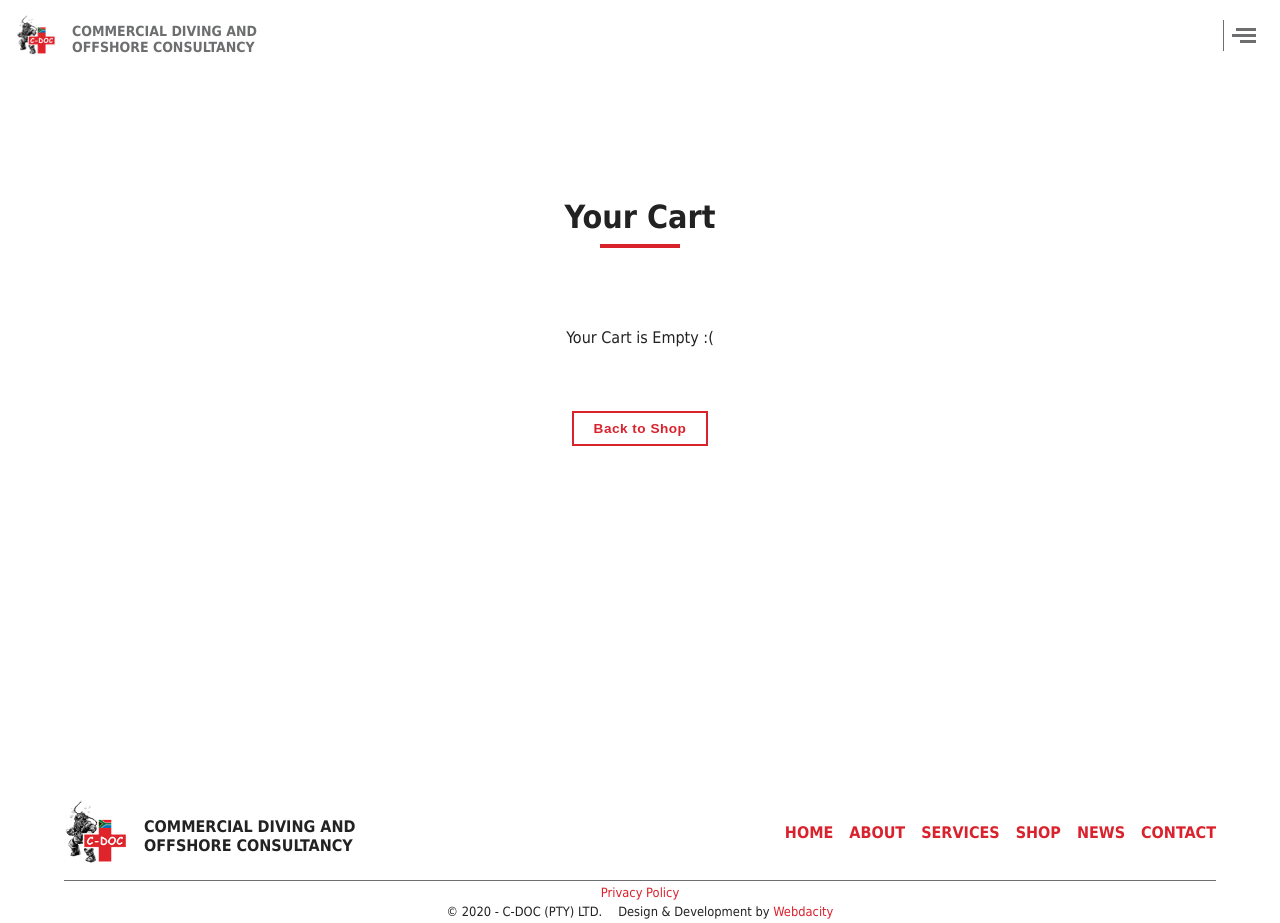
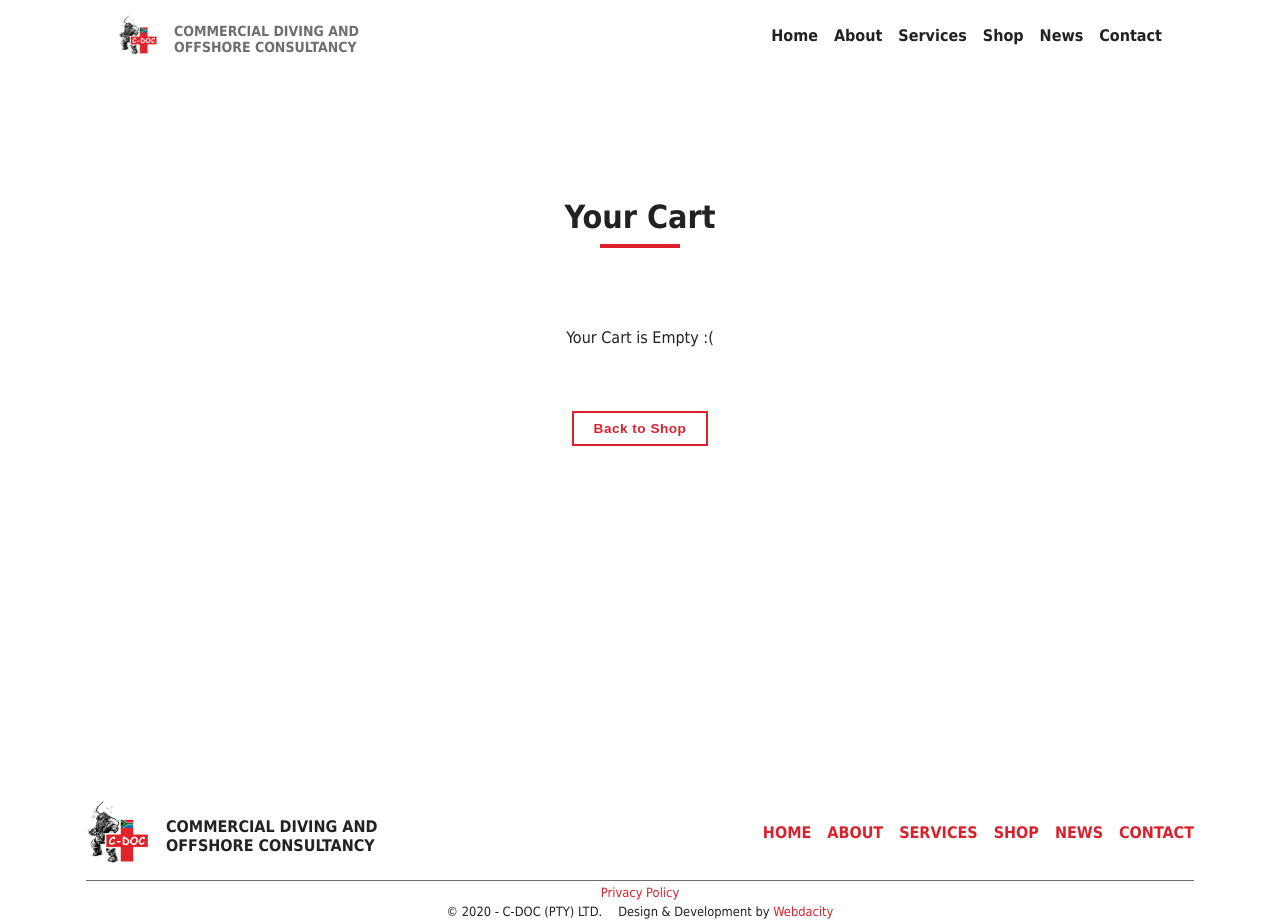
Before and after one commit to arnovanstaden/C-DOC, a Next.js app: page /cart in a window 1280 px wide. Built offline with nearby package versions, Linux system fonts and the light colour scheme.

Commit message:
fix header

```diff
--- a/src/components/website/courses/Courses/Courses.tsx
+++ b/src/components/website/courses/Courses/Courses.tsx
@@ -4,7 +4,7 @@ import axios from 'axios';
 
 // Styles
 import styles from './courses.module.scss';
-import { Container } from '@mui/material';
+import Container from '@components/website/layout/Container/Container';
 
 interface ICourses {
   handleCoursesToggle: () => void;
--- a/src/components/website/layout/Footer/Footer.tsx
+++ b/src/components/website/layout/Footer/Footer.tsx
@@ -2,7 +2,7 @@ import Link from 'next/link';
 
 // Styles
 import styles from './footer.module.scss';
-import { Container } from '@mui/material';
+import Container from '@components/website/layout/Container/Container';
 
 export default function Footer() {
   return (
--- a/src/components/website/layout/Header/Header.tsx
+++ b/src/components/website/layout/Header/Header.tsx
@@ -1,33 +1,47 @@
-'use client';
-
 import Link from 'next/link';
 
 // Styles
 import styles from './header.module.scss';
+import Container from '@components/website/layout/Container/Container';
 
-interface IHeader {
-  shop?: boolean
-}
-
-export default function Header({ shop }: IHeader) {
+const Header = () => {
   return (
     <header className={styles.header}>
-      <Link href="/" className={styles.logo}>
-        <img src="/images/logos/logo.png" alt="C-DOC Logo" />
-        <p>Commercial Diving and <br /> Offshore Consultancy</p>
-      </Link>
-      <div className={styles.options}>
-        {shop ?
-          <Link href="/cart/" className={styles.cart}>
-            <i className="icon-local_grocery_store"></i>
+      <Container>
+        <div className={styles.content}>
+          <Link href="/" className={styles.logo}>
+            <img src="/images/logos/logo.png" alt="C-DOC Logo" />
+            <p>Commercial Diving and <br /> Offshore Consultancy</p>
           </Link>
-          : null}
-        <button className={styles.button} >
-          <div></div>
-          <div></div>
-          <div></div>
-        </button>
-      </div>
+          <nav className={styles.nav}>
+            <Link href="/">
+              Home
+            </Link>
+
+            <Link href="/about">
+              About
+            </Link>
+
+            <Link href="/services">
+              Services
+            </Link>
+
+            <Link href="/shop/">
+              Shop
+            </Link>
+
+            <Link href="/news">
+              News
+            </Link>
+
+            <Link href="/contact">
+              Contact
+            </Link>
+          </nav>
+        </div>
+      </Container>
     </header>
   );
-}
+};
+
+export default Header;
--- a/src/components/website/layout/Header/header.module.scss
+++ b/src/components/website/layout/Header/header.module.scss
@@ -1,7 +1,8 @@
 .header {
+  .content {
     display: flex;
     justify-content: space-between;
-  padding: 0 16px;
+    padding: 0 32px;
     align-items: center;
     height: $header-height;
 
@@ -24,70 +25,16 @@
       }
     }
 
-  .options {
+    nav {
       display: flex;
       align-items: center;
+      gap: 16px;
 
-    .cart {
-      padding-right: 0.5rem;
-      display: flex;
-      align-items: center;
-      cursor: pointer;
-
-      span {
-        background-color: $red;
-        padding: 0.1rem 0.25rem;
-        font-size: 0.8rem;
+      a {
         font-weight: 600;
-        color: $white;
-        margin-right: 0.5rem;
-      }
-
-      i {
-        color: $lightgrey;
-        font-size: 1.5rem;
-      }
-    }
-
-    .button {
-      background-color: transparent;
-      border: none;
-      outline: none;
-      border-left: 0.25px solid $lightgrey;
-      padding: 0.5rem;
-      display: flex;
-      flex-direction: column;
-      align-items: flex-end;
-      cursor: pointer;
-      transition: 0.3s ease-out;
-
-      div {
-        height: 3px;
-        background-color: $lightgrey;
-        margin-bottom: 3px;
-        transition: 0.3s ease-out;
-
-        &:nth-child(1) {
-          width: 1.25rem;
-        }
-
-        &:nth-child(2) {
-          width: 1.5rem;
-        }
-
-        &:nth-child(3) {
-          width: 1rem;
-          margin-bottom: 0;
-        }
-      }
 
         &:hover {
-        padding-left: 1rem;
-        border-color: $white;
-
-        div {
-          width: 1.5rem;
-          background-color: $red;
+          color: $red;
         }
       }
     }
--- a/src/components/website/layout/Section/Section.tsx
+++ b/src/components/website/layout/Section/Section.tsx
@@ -5,7 +5,7 @@ import Cross from '../../../Cross/Cross';
 
 // Styles
 import styles from './section.module.scss';
-import { Container } from '@mui/material';
+import Container from '@components/website/layout/Container/Container';
 
 interface ISection {
   children: React.ReactNode;
--- a/src/components/website/shop/Catalogue/Catalogue.tsx
+++ b/src/components/website/shop/Catalogue/Catalogue.tsx
@@ -1,7 +1,7 @@
 import Image from 'next/image';
 import styles from './catalogue.module.scss';
 import { enqueueSnackbar } from 'notistack';
-import { Container } from '@mui/material';
+import Container from '@components/website/layout/Container/Container';
 
 interface ICatalogue {
   handleCatalogueToggle: () => void;
```
Also changed, not shown: src/app/(website)/services/ServicesPage.module.scss (+2 -16 lines). Lines whose indentation alone changed are shown as unchanged.
